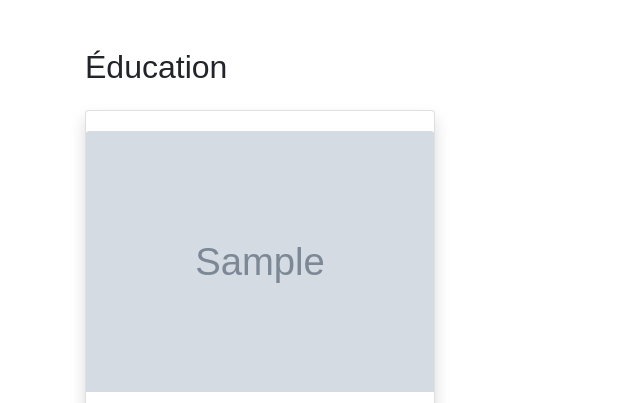
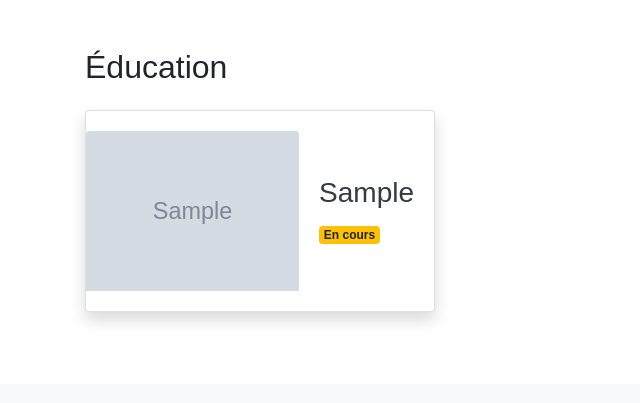
Before and after one commit to Laseguue/CV2, a Django app: page /education/ in a window 1280 px wide. Shown: the part 56-459 px from the top of the page, without its empty margins (0-640 px from the left). Run offline with Django 4.2, Linux system fonts and the light colour scheme; tables that the repository leaves empty hold one stand-in row (values such as "Sample post"); grey boxes marked "Sample" are stand-in pictures; parts of the project's set-up code (start-up, migrations or seed data) failed here and were passed over; some libraries are stand-ins or nearby versions.

Commit message:
changement image education

```diff
--- a/cv/templates/cv/education.html
+++ b/cv/templates/cv/education.html
@@ -6,8 +6,10 @@
         {% for education in educations %}
             <div class="col-md-4 mb-4">
                 <div class="card h-100 shadow">
-                    <a href="{% url 'education_detail' diploma_id=education.id %}" class="text-decoration-none text-dark">
-                        <img src="{{ education.image }}" alt="{{ education.diploma }}" class="card-img-top">
+                    <a href="{% url 'education_detail' diploma_id=education.id %}" class="text-decoration-none text-dark d-flex align-items-center h-100">
+                        <div class="w-100">
+                            <img src="{{ education.image }}" alt="{{ education.diploma }}" class="card-img-top img-fluid w-100">
+                        </div>
                         <div class="card-body">
                             <h3 class="card-title">{{ education.diploma }}</h3>
                             <p class="card-text">{% if education.is_ongoing %}<span class="badge badge-warning">En cours</span>{% else %}<span class="badge badge-success">Terminé</span>{% endif %}</p>
```
